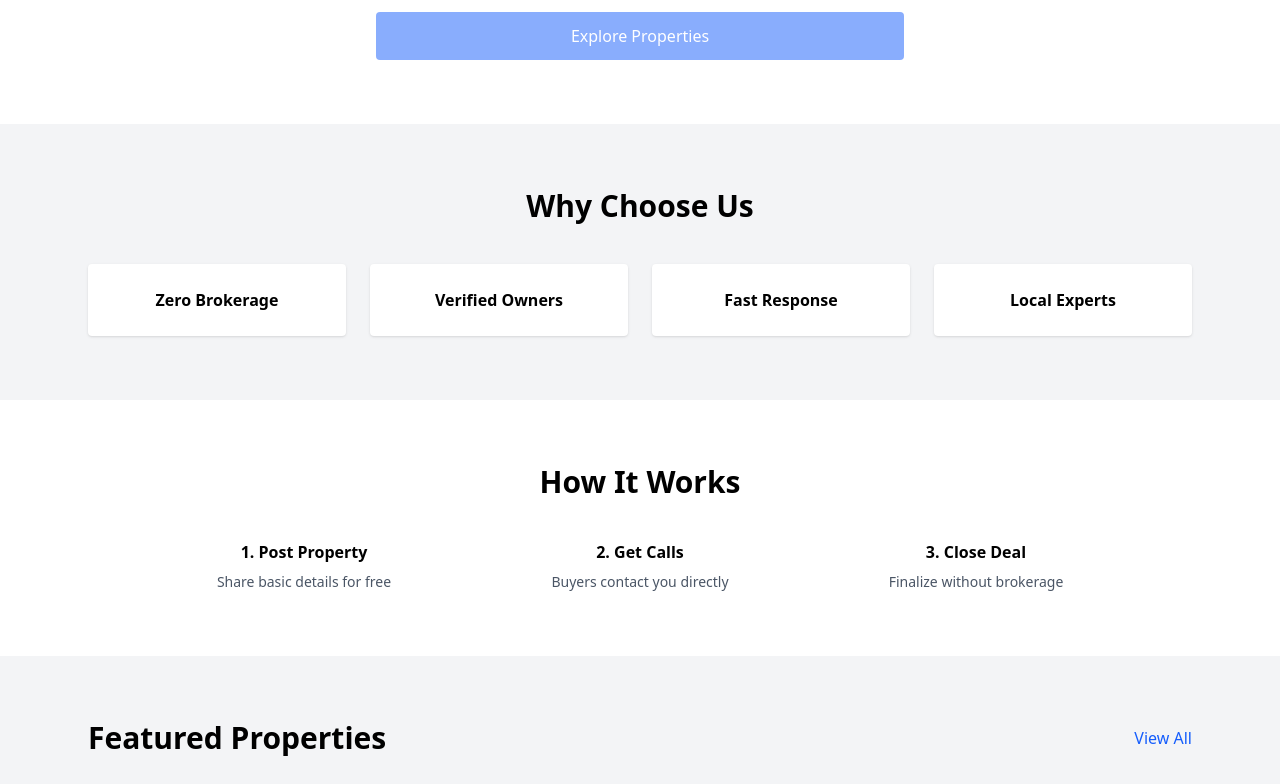
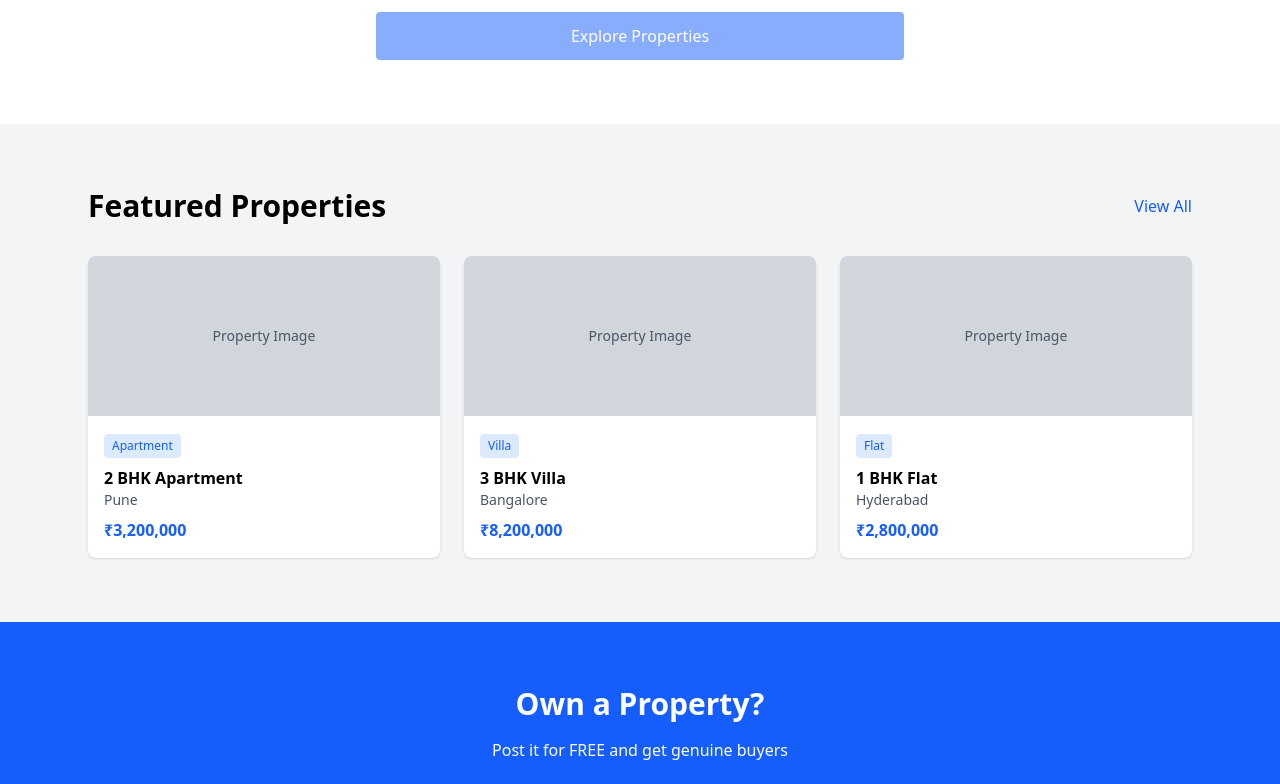
Before and after one commit to prince00795/real-estate-website, a React app in the folder frontend/: page / in a window 1280 px wide. Shown: the part 700-1484 px from the top of the page. Built offline with nearby package versions, Linux system fonts and the light colour scheme; the HTML template or start-up script is replaced by a standard one.

Commit message:
home page image added

```diff
--- a/frontend/src/pages/Home.jsx
+++ b/frontend/src/pages/Home.jsx
@@ -8,18 +8,21 @@ const featuredProperties = [
     title: "2 BHK Apartment",
     location: "Pune",
     price: 3200000,
+    type: "Apartment",
   },
   {
     id: 2,
     title: "3 BHK Villa",
     location: "Bangalore",
     price: 8200000,
+    type: "Villa",
   },
   {
     id: 3,
     title: "1 BHK Flat",
     location: "Hyderabad",
     price: 2800000,
+    type: "Flat",
   },
 ];
 
@@ -149,49 +152,6 @@ const Home = () => {
         </div>
       </div>
 
-      {/* ================= WHY CHOOSE US ================= */}
-      <div className="py-16 bg-gray-100">
-        <h2 className="text-3xl font-bold text-center mb-10">
-          Why Choose Us
-        </h2>
-
-        <div className="max-w-6xl mx-auto grid md:grid-cols-4 gap-6 px-6 text-center">
-          {["Zero Brokerage", "Verified Owners", "Fast Response", "Local Experts"].map(
-            (item, index) => (
-              <div key={index} className="bg-white p-6 rounded shadow">
-                <h3 className="font-semibold">{item}</h3>
-              </div>
-            )
-          )}
-        </div>
-      </div>
-
-      {/* ================= HOW IT WORKS ================= */}
-      <div className="py-16 bg-white text-center">
-        <h2 className="text-3xl font-bold mb-10">How It Works</h2>
-
-        <div className="max-w-5xl mx-auto grid md:grid-cols-3 gap-8 px-6">
-          <div>
-            <h3 className="font-semibold mb-2">1. Post Property</h3>
-            <p className="text-gray-600 text-sm">
-              Share basic details for free
-            </p>
-          </div>
-          <div>
-            <h3 className="font-semibold mb-2">2. Get Calls</h3>
-            <p className="text-gray-600 text-sm">
-              Buyers contact you directly
-            </p>
-          </div>
-          <div>
-            <h3 className="font-semibold mb-2">3. Close Deal</h3>
-            <p className="text-gray-600 text-sm">
-              Finalize without brokerage
-            </p>
-          </div>
-        </div>
-      </div>
-
       {/* ================= FEATURED PROPERTIES ================= */}
       <div className="py-16 bg-gray-100">
         <div className="max-w-6xl mx-auto px-6">
@@ -209,12 +169,28 @@ const Home = () => {
 
           <div className="grid md:grid-cols-3 gap-6">
             {featuredProperties.map((p) => (
-              <div key={p.id} className="bg-white p-4 rounded shadow">
-                <h3 className="font-semibold">{p.title}</h3>
-                <p className="text-gray-600 text-sm">{p.location}</p>
-                <p className="text-blue-600 font-bold mt-2">
-                  ₹{p.price.toLocaleString()}
-                </p>
+              <div
+                key={p.id}
+                className="bg-white rounded-lg shadow hover:shadow-lg transition overflow-hidden"
+              >
+                {/* Image Placeholder */}
+                <div className="h-40 bg-gray-300 flex items-center justify-center">
+                  <span className="text-gray-600 text-sm">
+                    Property Image
+                  </span>
+                </div>
+
+                <div className="p-4">
+                  <span className="inline-block text-xs bg-blue-100 text-blue-600 px-2 py-1 rounded mb-2">
+                    {p.type}
+                  </span>
+
+                  <h3 className="font-semibold">{p.title}</h3>
+                  <p className="text-gray-600 text-sm">{p.location}</p>
+                  <p className="text-blue-600 font-bold mt-2">
+                    ₹{p.price.toLocaleString()}
+                  </p>
+                </div>
               </div>
             ))}
           </div>
```
Also changed, not shown: 1 other file (tests, documents, lock files or other folders).
